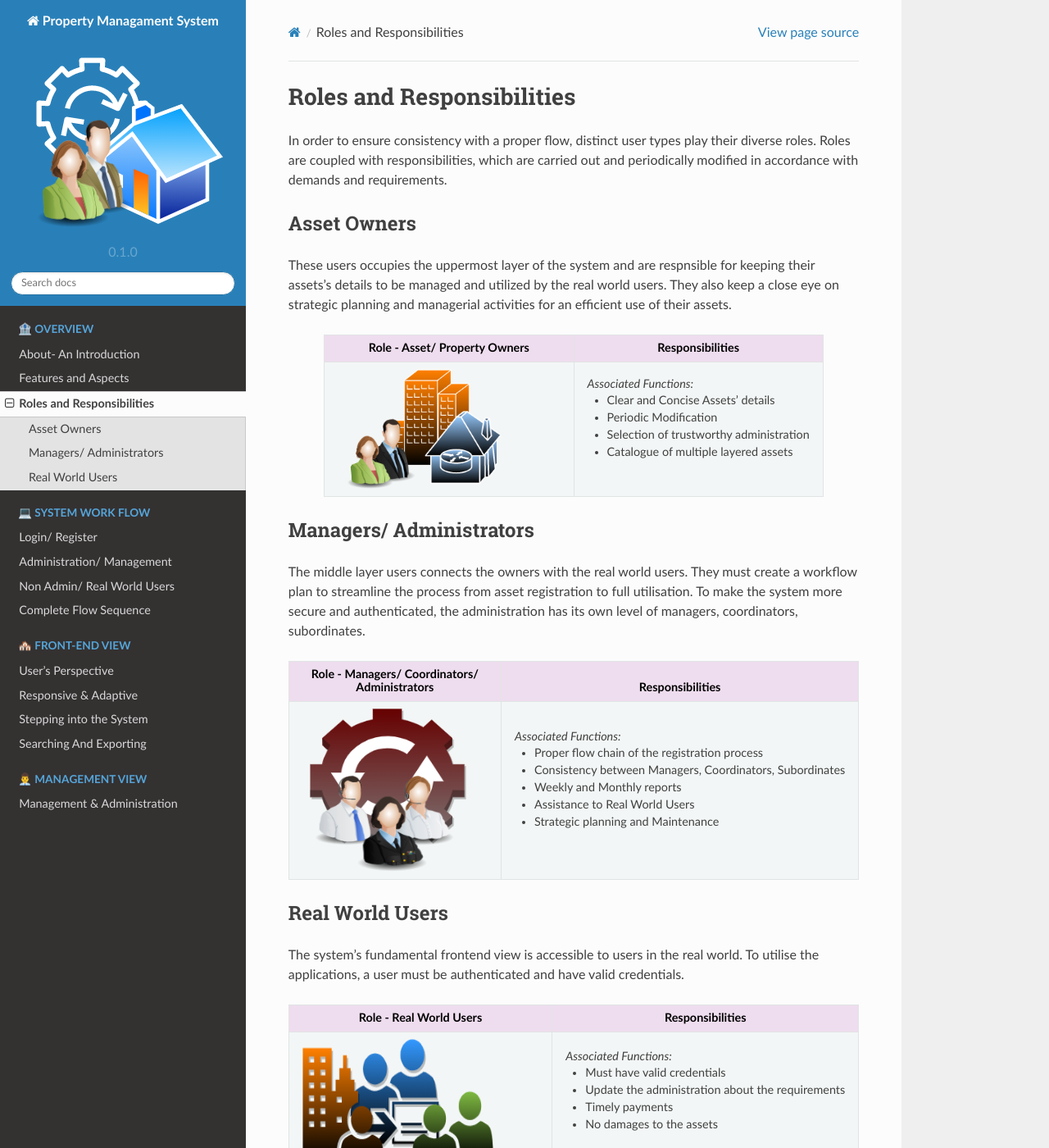
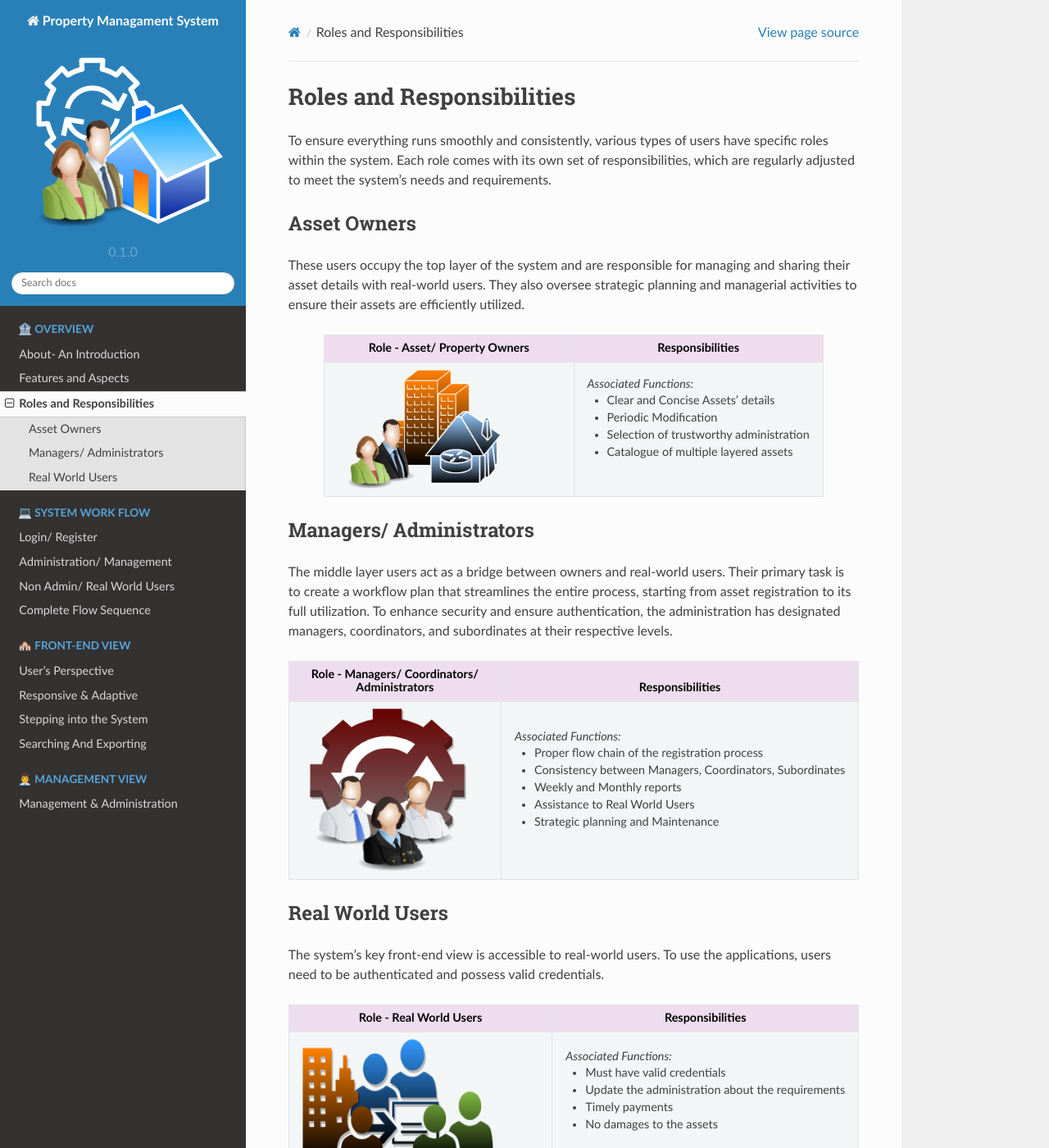
Before and after one commit to IIITM-Jay/Property-Management-System-Docs, a Sphinx documentation site: the page built from docs/source/rolesResponsibilities.rst, in a window 1280 px wide and 1400 px high. Shown: the whole window at 82% size. Built offline with Sphinx 7.4.7 and the Read the Docs theme 2.0.0, drawn with Linux system fonts in a browser that asks for light colours.

Commit message:
Update rolesResponsibilities.rst

```diff
--- a/docs/source/rolesResponsibilities.rst
+++ b/docs/source/rolesResponsibilities.rst
@@ -3,12 +3,11 @@
 
 Roles and Responsibilities
 ============================
-In order to ensure consistency with a proper flow, distinct user types play their diverse roles. Roles are coupled with responsibilities, which are carried out and periodically modified in accordance with demands and requirements.
+To ensure everything runs smoothly and consistently, various types of users have specific roles within the system. Each role comes with its own set of responsibilities, which are regularly adjusted to meet the system's needs and requirements.
 
 Asset Owners
 -----------------
-These users occupies the uppermost layer of the system and are respnsible for keeping their assets's details to be managed and utilized by the real world users.
-They also keep a close eye on strategic planning and managerial activities for an efficient use of their assets.
+These users occupy the top layer of the system and are responsible for managing and sharing their asset details with real-world users. They also oversee strategic planning and managerial activities to ensure their assets are efficiently utilized.
 
 
 .. list-table::
@@ -32,7 +31,7 @@ They also keep a close eye on strategic planning and managerial activities for a
 
 Managers/ Administrators
 ---------------------------
-The middle layer users connects the owners with the real world users. They must create a workflow plan to streamline the process from asset registration to full utilisation. To make the system more secure and authenticated, the administration has its own level of managers, coordinators, subordinates.
+The middle layer users act as a bridge between owners and real-world users. Their primary task is to create a workflow plan that streamlines the entire process, starting from asset registration to its full utilization. To enhance security and ensure authentication, the administration has designated managers, coordinators, and subordinates at their respective levels.
 
 
 .. list-table::
@@ -57,7 +56,7 @@ The middle layer users connects the owners with the real world users. They must
 
 Real World Users
 ---------------------
-The system's fundamental frontend view is accessible to users in the real world. To utilise the applications, a user must be authenticated and have valid credentials.
+The system's key front-end view is accessible to real-world users. To use the applications, users need to be authenticated and possess valid credentials.
 
 .. list-table::
    :class: rows
```
